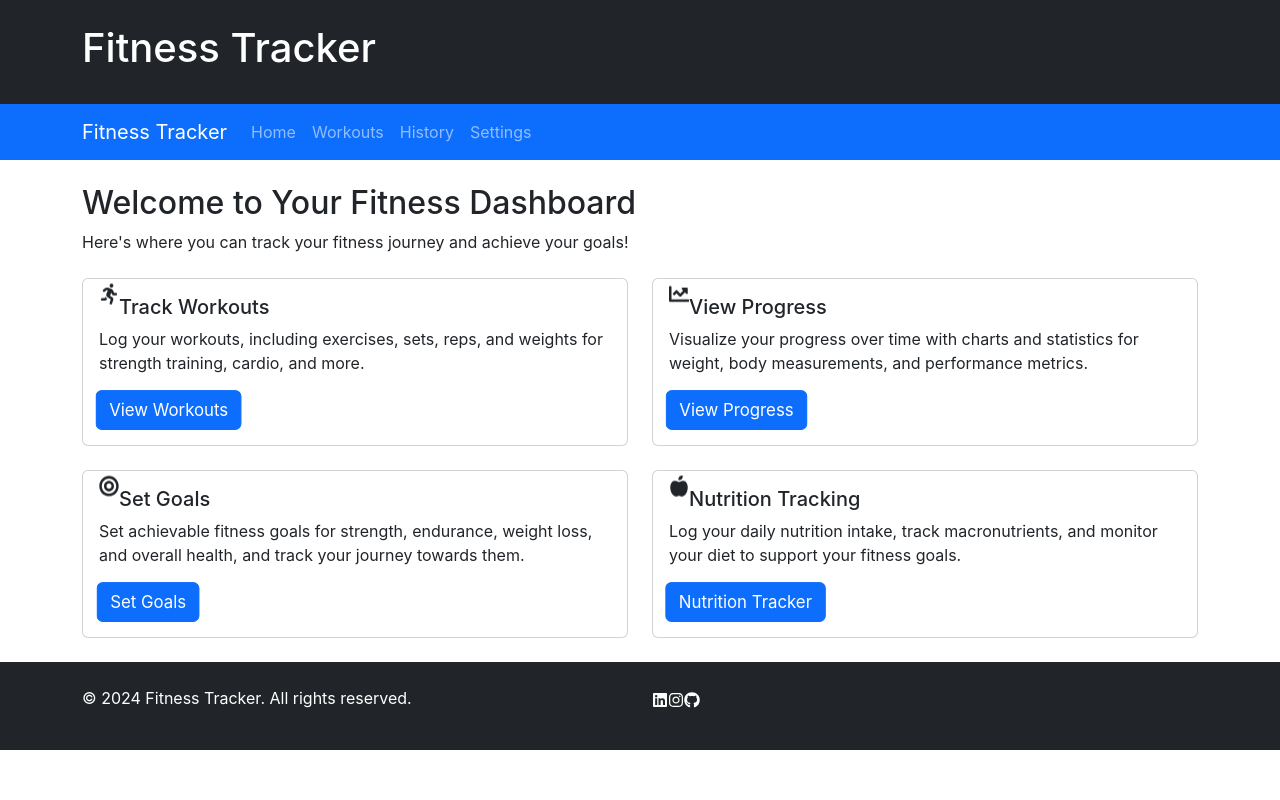
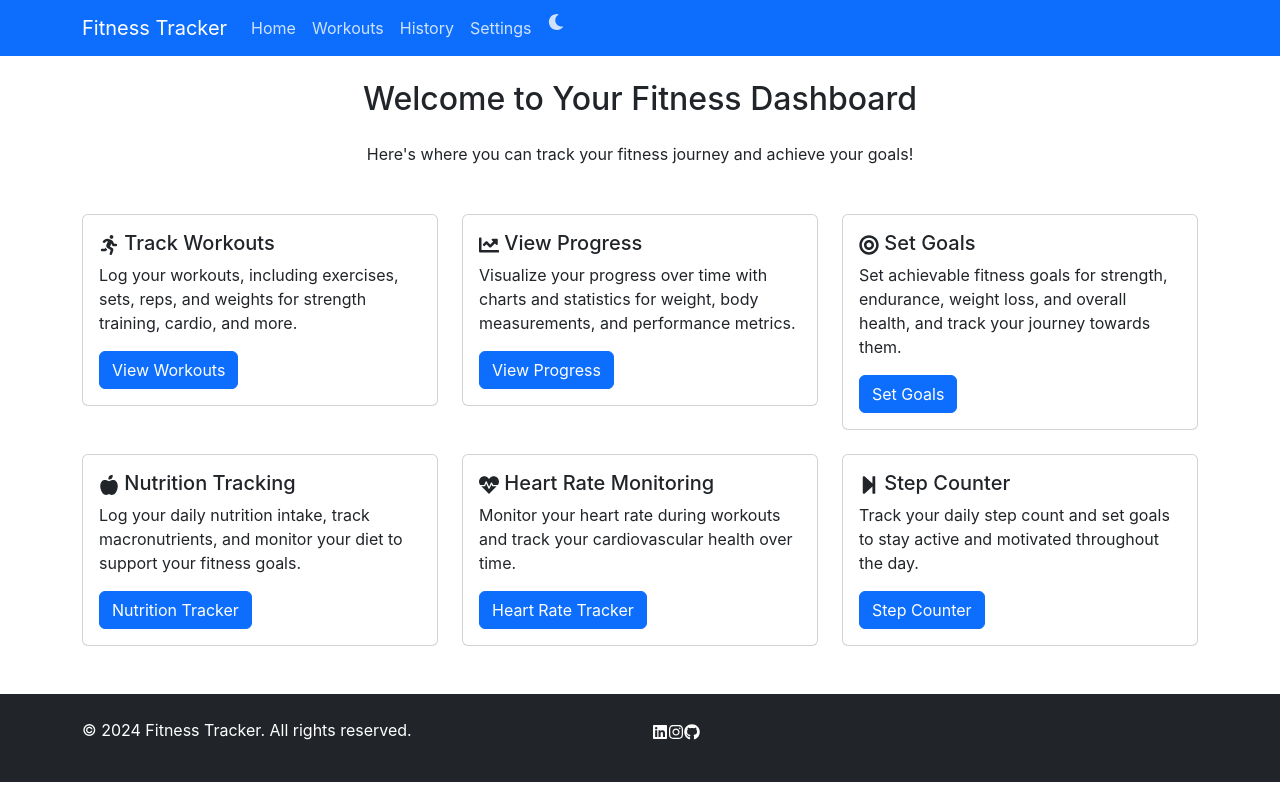
Before and after one commit to minnukota381/Fitness-Tracking-App-UI-React, a React (Create React App) app: page / in a window 1280 px wide. Built offline with nearby package versions, Linux system fonts and the light colour scheme; the HTML template or start-up script is replaced by a standard one.

Commit message:
update | styles

```diff
--- a/src/App.js
+++ b/src/App.js
@@ -1,5 +1,4 @@
 import React from 'react';
-import Header from './components/Header';
 import Navbar from './components/Navbar';
 import MainContent from './components/MainContent';
 import Footer from './components/Footer';
@@ -7,7 +6,6 @@ import Footer from './components/Footer';
 function App() {
   return (
     <div>
-      <Header />
       <Navbar />
       <MainContent />
       <Footer />
--- a/src/components/Header.js
+++ /dev/null
@@ -1,13 +0,0 @@
-import React from 'react';
-
-const Header = () => {
-  return (
-    <header className="bg-dark text-white p-4">
-      <div className="container">
-        <h1>Fitness Tracker</h1>
-      </div>
-    </header>
-  );
-}
-
-export default Header;
--- a/src/components/MainContent.css
+++ b/src/components/MainContent.css
@@ -1,29 +1,150 @@
-@import 'animate.css';
+/* src/components/MainContent.css */
 
 .mainContent {
-  background: linear-gradient(45deg, #8e2de2, #4a00e0);
-  background-size: 400% 400%;
-  animation: gradientAnimation 15s ease infinite;
-  padding: 2rem;
+  font-family: 'Roboto', sans-serif;
 }
 
-.animate__bounce {
+.mainContent h2 {
+  font-weight: 700;
+  color: #333;
+}
+
+.mainContent p {
+  color: #666;
+}
+
+.mainContent .card {
+  border: none;
+  box-shadow: 0 2px 6px rgba(0, 0, 0, 0.1);
+  transition: all 0.3s ease-in-out;
+}
+
+.mainContent .card:hover {
+  box-shadow: 0 4px 12px rgba(0, 0, 0, 0.15);
+  transform: translateY(-5px);
+}
+
+.mainContent .card-title {
+  font-weight: 700;
+  color: #333;
+}
+
+.mainContent .card-text {
+  color: #666;
+}
+
+.mainContent .btn-primary {
+  background-color: #007bff;
+  border-color: #007bff;
+  transition: all 0.3s ease-in-out;
+}
+
+.mainContent .btn-primary:hover {
+  background-color: #0069d9;
+  border-color: #0062cc;
+}
+
+.mainContent .animate__animated {
+  animation-duration: 1s;
+  animation-fill-mode: both;
+}
+
+.mainContent .animate__fadeInDown {
+  animation-name: fadeInDown;
+}
+
+.mainContent .animate__fadeInLeft {
+  animation-name: fadeInLeft;
+}
+
+.mainContent .animate__fadeInRight {
+  animation-name: fadeInRight;
+}
+
+.mainContent .animate__fadeInUp {
+  animation-name: fadeInUp;
+}
+
+.mainContent .animate__bounce {
+  animation-name: bounce;
+  animation-duration: 1s;
+  animation-iteration-count: infinite;
+}
+
+.mainContent .animate__pulse {
+  animation-name: pulse;
   animation-duration: 2s;
   animation-iteration-count: infinite;
 }
 
-.animate__pulse {
-  animation-duration: 1s;
+@keyframes fadeInDown {
+  from {
+    opacity: 0;
+    transform: translate3d(0, -100%, 0);
+  }
+
+  to {
+    opacity: 1;
+    transform: translate3d(0, 0, 0);
+  }
 }
 
-@keyframes gradientAnimation {
+@keyframes fadeInLeft {
+  from {
+    opacity: 0;
+    transform: translate3d(-100%, 0, 0);
+  }
+
+  to {
+    opacity: 1;
+    transform: translate3d(0, 0, 0);
+  }
+}
+
+@keyframes fadeInRight {
+  from {
+    opacity: 0;
+    transform: translate3d(100%, 0, 0);
+  }
+
+  to {
+    opacity: 1;
+    transform: translate3d(0, 0, 0);
+  }
+}
+
+@keyframes fadeInUp {
+  from {
+    opacity: 0;
+    transform: translate3d(0, 100%, 0);
+  }
+
+  to {
+    opacity: 1;
+    transform: translate3d(0, 0, 0);
+  }
+}
+
+@keyframes bounce {
+  0%, 20%, 50%, 80%, 100% {
+    transform: translateY(0);
+  }
+  40% {
+    transform: translateY(-10px);
+  }
+  60% {
+    transform: translateY(-5px);
+  }
+}
+
+@keyframes pulse {
   0% {
-    background-position: 0% 50%;
+    transform: scale(1);
   }
   50% {
-    background-position: 100% 50%;
+    transform: scale(1.1);
   }
   100% {
-    background-position: 0% 50%;
+    transform: scale(1);
   }
 }
--- a/src/components/MainContent.js
+++ b/src/components/MainContent.js
@@ -1,20 +1,19 @@
 // src/components/MainContent.js
 import React from 'react';
-import { FaRunning, FaChartLine, FaBullseye, FaAppleAlt } from 'react-icons/fa';
+import { FaRunning, FaChartLine, FaBullseye, FaAppleAlt, FaHeartbeat, FaStepForward } from 'react-icons/fa';
 import styles from './MainContent.css';
 
 const MainContent = () => {
   return (
     <div className={`container mt-4 ${styles.mainContent}`}>
-      <h2 className="animate__animated animate__fadeInDown">Welcome to Your Fitness Dashboard</h2>
-      <p className="animate__animated animate__fadeInDown">Here's where you can track your fitness journey and achieve your goals!</p>
-      <div className="row mt-4">
-        <div className="col-md-6">
-          <div className="card animate__animated animate__fadeInLeft">
+      <h2 className="animate__animated animate__fadeInDown text-center mb-4">Welcome to Your Fitness Dashboard</h2>
+      <p className="animate__animated animate__fadeInDown text-center mb-5">Here's where you can track your fitness journey and achieve your goals!</p>
+      <div className="row">
+        <div className="col-md-6 col-lg-4">
+          <div className="card animate__animated animate__fadeInLeft mb-4">
             <div className="card-body">
               <h5 className="card-title">
-                <FaRunning className="mr-2 animate__animated animate__bounce" />
-                Track Workouts
+                <FaRunning className="mr-2 animate__animated animate__bounce" /> Track Workouts
               </h5>
               <p className="card-text">
                 Log your workouts, including exercises, sets, reps, and weights for strength training, cardio, and more.
@@ -25,12 +24,11 @@ const MainContent = () => {
             </div>
           </div>
         </div>
-        <div className="col-md-6">
-          <div className="card animate__animated animate__fadeInRight">
+        <div className="col-md-6 col-lg-4">
+          <div className="card animate__animated animate__fadeInUp mb-4">
             <div className="card-body">
               <h5 className="card-title">
-                <FaChartLine className="mr-2 animate__animated animate__bounce" />
-                View Progress
+                <FaChartLine className="mr-2 animate__animated animate__bounce" /> View Progress
               </h5>
               <p className="card-text">
                 Visualize your progress over time with charts and statistics for weight, body measurements, and performance metrics.
@@ -41,14 +39,11 @@ const MainContent = () => {
             </div>
           </div>
         </div>
-      </div>
-      <div className="row mt-4">
-        <div className="col-md-6">
-          <div className="card animate__animated animate__fadeInLeft">
+        <div className="col-md-6 col-lg-4">
+          <div className="card animate__animated animate__fadeInRight mb-4">
             <div className="card-body">
               <h5 className="card-title">
-                <FaBullseye className="mr-2 animate__animated animate__bounce" />
-                Set Goals
+                <FaBullseye className="mr-2 animate__animated animate__bounce" /> Set Goals
               </h5>
               <p className="card-text">
                 Set achievable fitness goals for strength, endurance, weight loss, and overall health, and track your journey towards them.
@@ -59,12 +54,11 @@ const MainContent = () => {
             </div>
           </div>
         </div>
-        <div className="col-md-6">
-          <div className="card animate__animated animate__fadeInRight">
+        <div className="col-md-6 col-lg-4">
+          <div className="card animate__animated animate__fadeInLeft mb-4">
             <div className="card-body">
               <h5 className="card-title">
-                <FaAppleAlt className="mr-2 animate__animated animate__bounce" />
-                Nutrition Tracking
+                <FaAppleAlt className="mr-2 animate__animated animate__bounce" /> Nutrition Tracking
               </h5>
               <p className="card-text">
                 Log your daily nutrition intake, track macronutrients, and monitor your diet to support your fitness goals.
@@ -75,6 +69,36 @@ const MainContent = () => {
             </div>
           </div>
         </div>
+        <div className="col-md-6 col-lg-4">
+          <div className="card animate__animated animate__fadeInUp mb-4">
+            <div className="card-body">
+              <h5 className="card-title">
+                <FaHeartbeat className="mr-2 animate__animated animate__bounce" /> Heart Rate Monitoring
+              </h5>
+              <p className="card-text">
+                Monitor your heart rate during workouts and track your cardiovascular health over time.
+              </p>
+              <a href="/heart-rate" className="btn btn-primary animate__animated animate__pulse animate__infinite">
+                Heart Rate Tracker
+              </a>
+            </div>
+          </div>
+        </div>
+        <div className="col-md-6 col-lg-4">
+          <div className="card animate__animated animate__fadeInRight mb-4">
+            <div className="card-body">
+              <h5 className="card-title">
+                <FaStepForward className="mr-2 animate__animated animate__bounce" /> Step Counter
+              </h5>
+              <p className="card-text">
+                Track your daily step count and set goals to stay active and motivated throughout the day.
+              </p>
+              <a href="/step-counter" className="btn btn-primary animate__animated animate__pulse animate__infinite">
+                Step Counter
+              </a>
+            </div>
+          </div>
+        </div>
       </div>
     </div>
   );
--- /dev/null
+++ b/src/components/Navbar.css
@@ -0,0 +1,43 @@
+/* Navbar.css */
+
+body.dark-mode {
+    background-color: #000;
+    color: #fff;
+  }
+
+  .navbar-dark .navbar-nav .nav-link {
+    color: rgba(255, 255, 255, 0.8);
+  }
+
+  .navbar-dark .navbar-nav .nav-link:hover {
+    color: rgba(255, 255, 255, 1);
+  }
+
+  .navbar-dark .navbar-brand {
+    color: rgba(255, 255, 255, 1);
+  }
+
+  .theme-toggle .btn-link {
+    color: rgba(255, 255, 255, 0.8);
+    padding: 0;
+  }
+
+  .theme-toggle .btn-link:hover {
+    color: rgba(255, 255, 255, 1);
+    text-decoration: none;
+  }
+
+  @media (max-width: 991.98px) {
+    .navbar-nav {
+      padding-top: 1rem;
+      padding-bottom: 1rem;
+    }
+
+    .navbar-nav .nav-link {
+      padding: 0.5rem 1rem;
+    }
+
+    .theme-toggle {
+      margin-top: 1rem;
+    }
+  }
--- a/src/components/Navbar.js
+++ b/src/components/Navbar.js
@@ -1,32 +1,84 @@
-import React from 'react';
+import React, { useState, useEffect } from 'react';
+import { FaMoon, FaSun } from 'react-icons/fa';
+import './Navbar.css';
 
 const Navbar = () => {
+  const [isDarkMode, setIsDarkMode] = useState(
+    localStorage.getItem('isDarkMode') === 'true'
+  );
+
+  useEffect(() => {
+    document.body.classList.toggle('dark-mode', isDarkMode);
+    localStorage.setItem('isDarkMode', isDarkMode);
+  }, [isDarkMode]);
+
+  const toggleDarkMode = () => {
+    setIsDarkMode(!isDarkMode);
+  };
+
+  const [isNavbarExpanded, setIsNavbarExpanded] = useState(false);
+
+  const toggleNavbar = () => {
+    setIsNavbarExpanded(!isNavbarExpanded);
+  };
+
   return (
-    <nav className="navbar navbar-expand-lg navbar-dark bg-primary">
+    <nav
+      className={`navbar navbar-expand-lg navbar-dark ${
+        isDarkMode ? 'bg-dark' : 'bg-primary'
+      }`}
+    >
       <div className="container">
-        <a className="navbar-brand" href="/">Fitness Tracker</a>
-        <button className="navbar-toggler" type="button" data-toggle="collapse" data-target="#navbarNav" aria-controls="navbarNav" aria-expanded="false" aria-label="Toggle navigation">
+        <a className="navbar-brand" href="/">
+          Fitness Tracker
+        </a>
+        <button
+          className="navbar-toggler"
+          type="button"
+          onClick={toggleNavbar}
+          aria-controls="navbarNav"
+          aria-expanded={isNavbarExpanded}
+          aria-label="Toggle navigation"
+        >
           <span className="navbar-toggler-icon"></span>
         </button>
-        <div className="collapse navbar-collapse" id="navbarNav">
+        <div
+          className={`collapse navbar-collapse ${
+            isNavbarExpanded ? 'show' : ''
+          }`}
+          id="navbarNav"
+        >
           <ul className="navbar-nav ml-auto">
             <li className="nav-item">
-              <a className="nav-link" href="/">Home</a>
+              <a className="nav-link" href="/">
+                Home
+              </a>
             </li>
             <li className="nav-item">
-              <a className="nav-link" href="/workouts">Workouts</a>
+              <a className="nav-link" href="/workouts">
+                Workouts
+              </a>
             </li>
             <li className="nav-item">
-              <a className="nav-link" href="/history">History</a>
+              <a className="nav-link" href="/history">
+                History
+              </a>
             </li>
             <li className="nav-item">
-              <a className="nav-link" href="/settings">Settings</a>
+              <a className="nav-link" href="/settings">
+                Settings
+              </a>
+            </li>
+            <li className="nav-item theme-toggle">
+              <button className="btn btn-link nav-link" onClick={toggleDarkMode}>
+                {isDarkMode ? <FaSun /> : <FaMoon />}
+              </button>
             </li>
           </ul>
         </div>
       </div>
     </nav>
   );
-}
+};
 
 export default Navbar;
```
